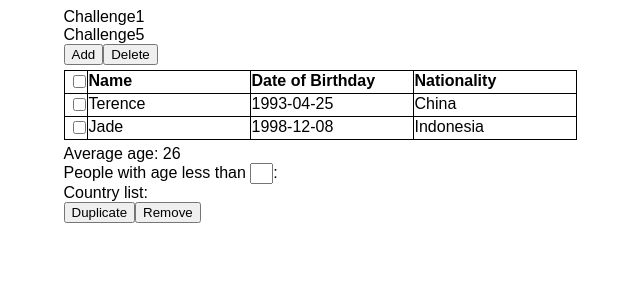
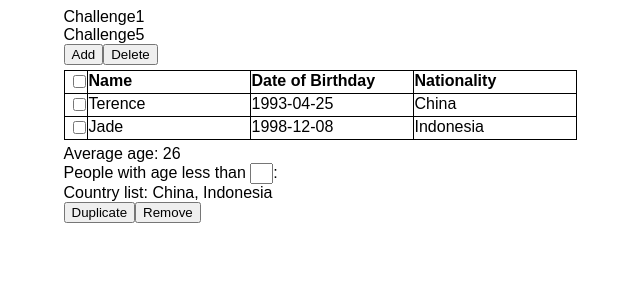
Before and after one commit to Terence625/Planit-SDET-tasks, a React (Create React App) app: page / in a window 1280 px wide. Shown: the top 300 px of the page, without its empty margins (320-960 px from the left). Built offline with nearby package versions, Linux system fonts and the light colour scheme.

Commit message:
[Terence] add unique country list feature

```diff
--- a/src/components/challenge5/Challenge5.tsx
+++ b/src/components/challenge5/Challenge5.tsx
@@ -23,12 +23,21 @@ const getPeopleListWithAge = (peopleList: typeof initialPeopleList) => {
   });
 };
 
+const arrRemoveDuplicate = <T extends number | string>(
+  arr: Array<T>
+): Array<T> => {
+  let obj: Partial<Record<T, boolean>> = {};
+  return arr.filter((item) => {
+    return obj.hasOwnProperty(item) ? false : (obj[item] = true);
+  });
+};
+
 const Challenge5 = () => {
   const [duplicate, setDuplicate] = useState(false);
   const [peopleList, setPeopleList] = useState(initialPeopleList);
   const [duplicatedPeopleList, setDuplicatedPeopleList] =
     useState(initialPeopleList);
-  const [averageAge, setAverageAge] = useState<number>();
+  const [ageThreshold, setAgeThreshold] = useState<string>("");
 
   const handleDuplicate = () => {
     setDuplicate(true);
@@ -39,12 +48,14 @@ const Challenge5 = () => {
   const handleRemove = () => {
     setDuplicate(false);
   };
-
-  useEffect(() => {
-    const PeopleListWithAge = getPeopleListWithAge(peopleList);
-    const ageArr = PeopleListWithAge.map((person) => person.age);
-    setAverageAge(ageArr.reduce((a, b) => a + b, 0)/ageArr.length);
-  }, [peopleList]);
+  const peopleListWithAge = getPeopleListWithAge(peopleList);
+  const ageArr = peopleListWithAge.map((person) => person.age);
+  const averageAge = ageArr.reduce((a, b) => a + b, 0) / ageArr.length;
+  const countryArrString = arrRemoveDuplicate(
+    peopleList.map((person) => person.nationality)
+  )
+    .reduce((prevCountry, country) => prevCountry + country + ", ", "")
+    .slice(0, -2);
 
   return (
     <div>
@@ -56,9 +67,14 @@ const Challenge5 = () => {
       />
       <div>Average age: {averageAge}</div>
       <div>
-        People with age less than <input style={{ width: "15px" }} />:{" "}
+        People with age less than{" "}
+        <input
+          onChange={(e) => setAgeThreshold(e.target.value)}
+          style={{ width: "15px" }}
+        />
+        :{" "}
       </div>
-      <div>Country list: </div>
+      <div>Country list: {countryArrString}</div>
       <button onClick={handleDuplicate}>Duplicate</button>
       <button onClick={handleRemove}>Remove</button>
       {duplicate && (
--- a/src/components/challenge5/Table.tsx
+++ b/src/components/challenge5/Table.tsx
@@ -1,4 +1,4 @@
-import React, { Key, useState } from "react";
+import React, { useState } from "react";
 import "./Table.css";
 
 const setArrayObjAllProperty = <T, K extends string, V>(
```
